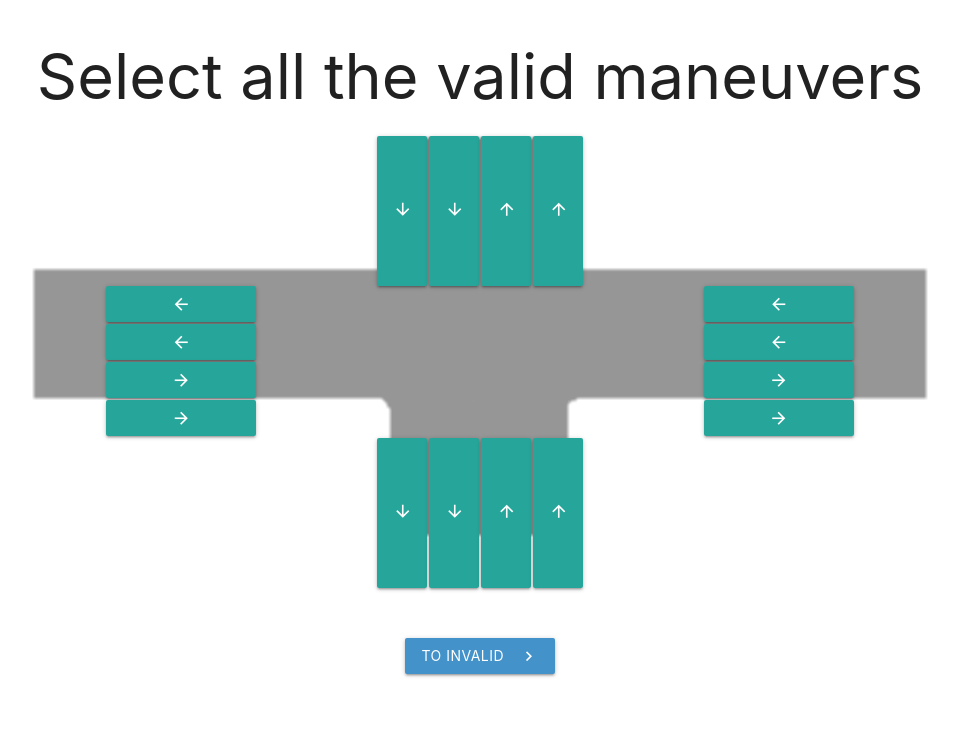
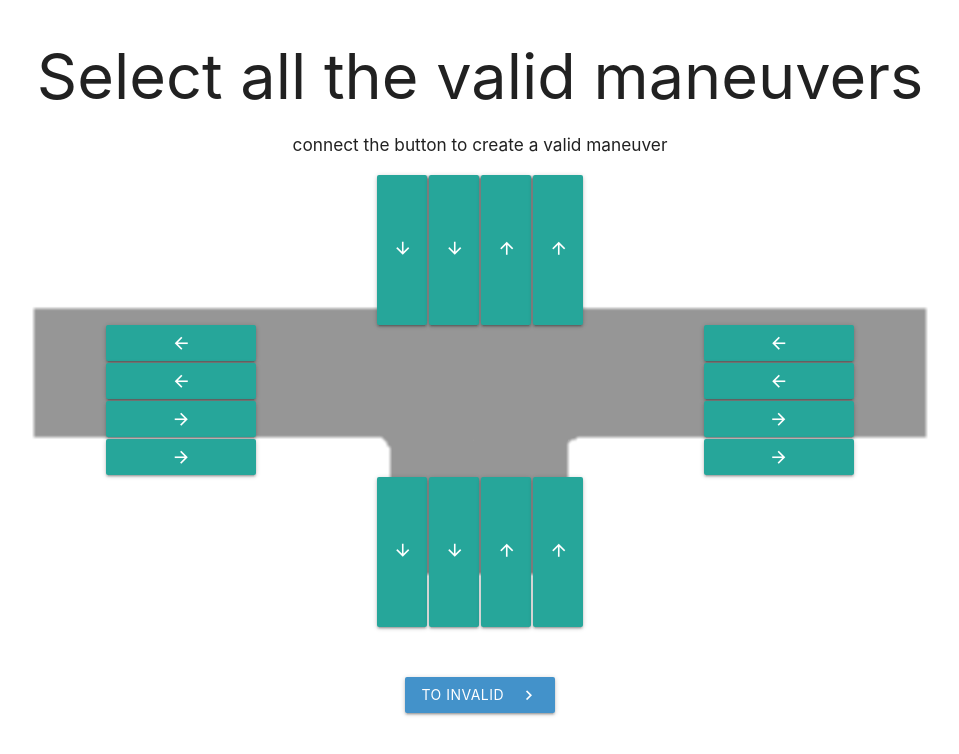
Before and after one commit to ChrisZeag1/demo-park-me, a React (Create React App) app: page / in a window 1280 px wide. Shown: the top 754 px of the page, without its empty margins (160-1119 px from the left). Built offline with nearby package versions, Linux system fonts and the light colour scheme.

Commit message:
sub title maouver

```diff
--- a/src/components/manouvers.jsx
+++ b/src/components/manouvers.jsx
@@ -148,6 +148,7 @@ class Manouvers  extends Component {
   render() {
     return (<div>
       <h1 class="Global text __ct">Select all the {this.state.on} maneuvers</h1>
+      <h6  class="row Global text __ct">connect the button to create a {this.state.on} maneuver</h6>
       <MainGrid btnClick={this.btnClick.bind(this)} {...this.state} onSelect={this.selectManouver.bind(this)}></MainGrid>
 
       <h4 style={{display:  this.getDisplayedIfcon() }}>Your manouvers </h4>
```
